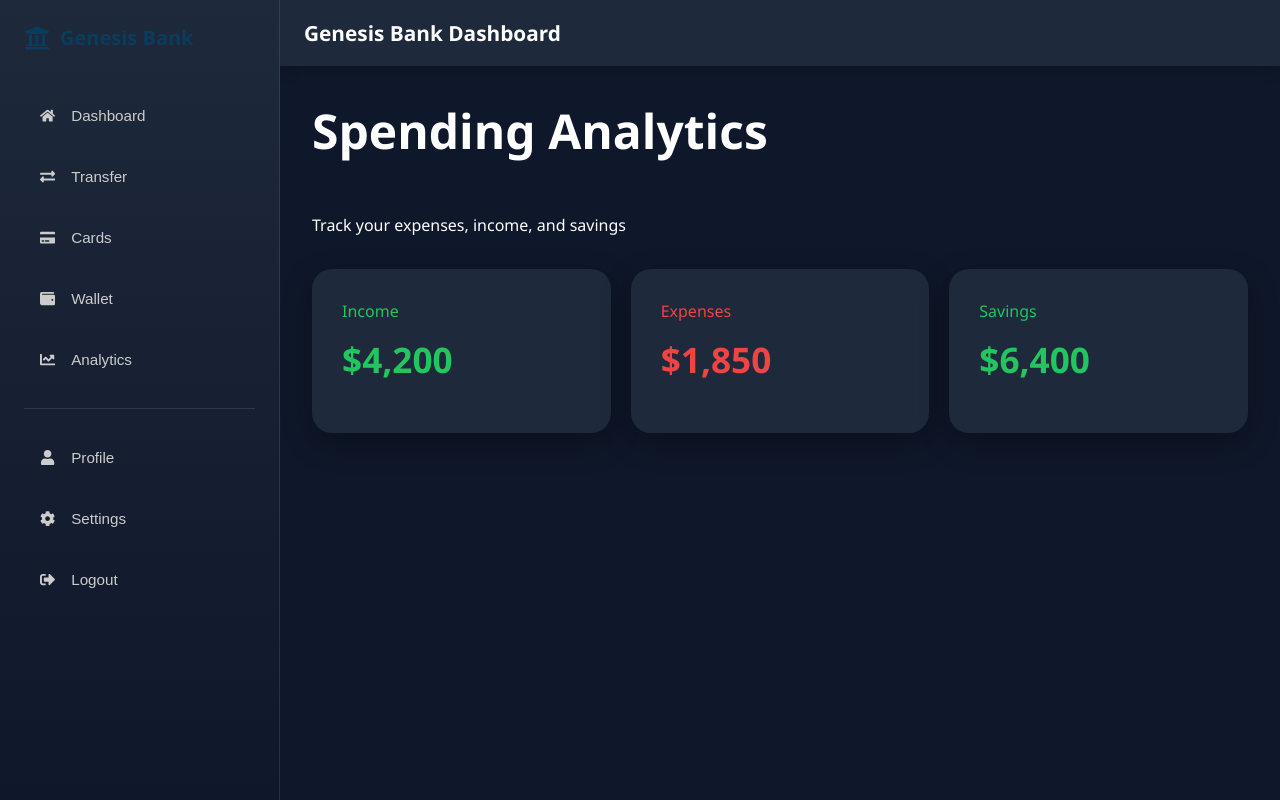
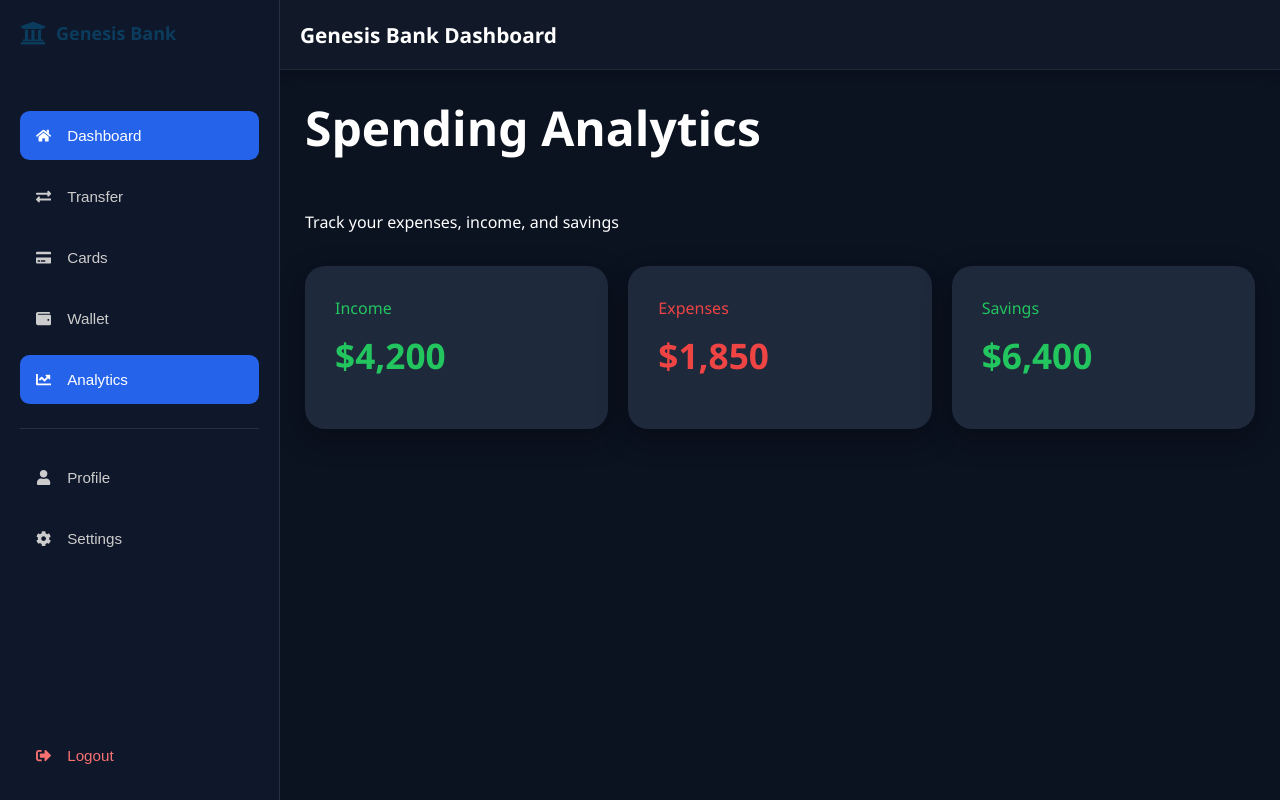
Before and after one commit to BUCHI909/Online-Bank, a React (Vite) app in the folder client/: page /dashboard/analytics in a window 1280 px wide. Built offline with nearby package versions, Linux system fonts and the light colour scheme; sample sign-in values are in the browser's storage.

Commit message:
making changes

```diff
--- a/client/src/styles/globals.css
+++ b/client/src/styles/globals.css
@@ -1413,3 +1413,163 @@ p { font-size: clamp(0.9rem, 2vw, 1rem); line-height: 1.6; }
   }
 
 }
+
+/* ===== DASHBOARD LAYOUT ===== */
+
+.dashboard {
+  display: flex;
+  min-height: 100vh;
+  background: #0b1220;
+  color: #fff;
+  position: relative;
+}
+
+/* ===== SIDEBAR ===== */
+
+.sidebar {
+  position: fixed;
+  top: 0;
+  left: -280px;           /* hidden by default */
+  width: 280px;
+  height: 100vh;
+  background: #0f172a;
+  padding: 20px;
+  transition: 0.35s ease;
+  z-index: 1000;          /* 🔥 IMPORTANT */
+  display: flex;
+  flex-direction: column;
+}
+
+.sidebar.open {
+  left: 0;                /* slide in */
+}
+
+/* Header */
+
+.sidebar-header {
+  display: flex;
+  justify-content: space-between;
+  align-items: center;
+  margin-bottom: 25px;
+}
+
+.logo {
+  display: flex;
+  gap: 10px;
+  font-weight: bold;
+  align-items: center;
+  font-size: 18px;
+}
+
+.close-btn {
+  background: none;
+  border: none;
+  font-size: 22px;
+  color: #fff;
+  cursor: pointer;
+}
+
+/* Nav */
+
+.sidebar-nav {
+  display: flex;
+  flex-direction: column;
+  gap: 8px;
+}
+
+.sidebar-nav button {
+  background: none;
+  border: none;
+  color: #cbd5e1;
+  padding: 12px 14px;
+  border-radius: 10px;
+  text-align: left;
+  font-size: 15px;
+  display: flex;
+  align-items: center;
+  gap: 12px;
+  cursor: pointer;
+  transition: 0.2s;
+}
+
+.sidebar-nav button:hover {
+  background: #1e293b;
+  color: #fff;
+}
+
+.sidebar-nav button.active {
+  background: #2563eb;
+  color: #fff;
+}
+
+.sidebar-nav .logout {
+  margin-top: auto;
+  color: #f87171;
+}
+
+/* ===== MAIN AREA ===== */
+
+.main {
+  flex: 1;
+  margin-left: 0;
+  display: flex;
+  flex-direction: column;
+}
+
+/* Navbar */
+
+.navbar {
+  height: 70px;
+  background: #111827;
+  display: flex;
+  align-items: center;
+  padding: 0 20px;
+  gap: 15px;
+  border-bottom: 1px solid #1f2937;
+}
+
+.menu-btn {
+  font-size: 22px;
+  background: none;
+  border: none;
+  color: white;
+  cursor: pointer;
+}
+
+/* Content */
+
+.content {
+  padding: 25px;
+  flex: 1;
+  overflow-y: auto;
+}
+
+/* ===== OVERLAY ===== */
+
+.overlay {
+  position: fixed;
+  inset: 0;
+  background: rgba(0,0,0,0.5);
+  z-index: 900;
+}
+
+/* ===== DESKTOP MODE ===== */
+
+@media (min-width: 1024px) {
+
+  .sidebar {
+    left: 0;
+  }
+
+  .main {
+    margin-left: 280px;   /* space for sidebar */
+  }
+
+  .close-btn {
+    display: none;
+  }
+
+  .overlay {
+    display: none;
+  }
+}
```
